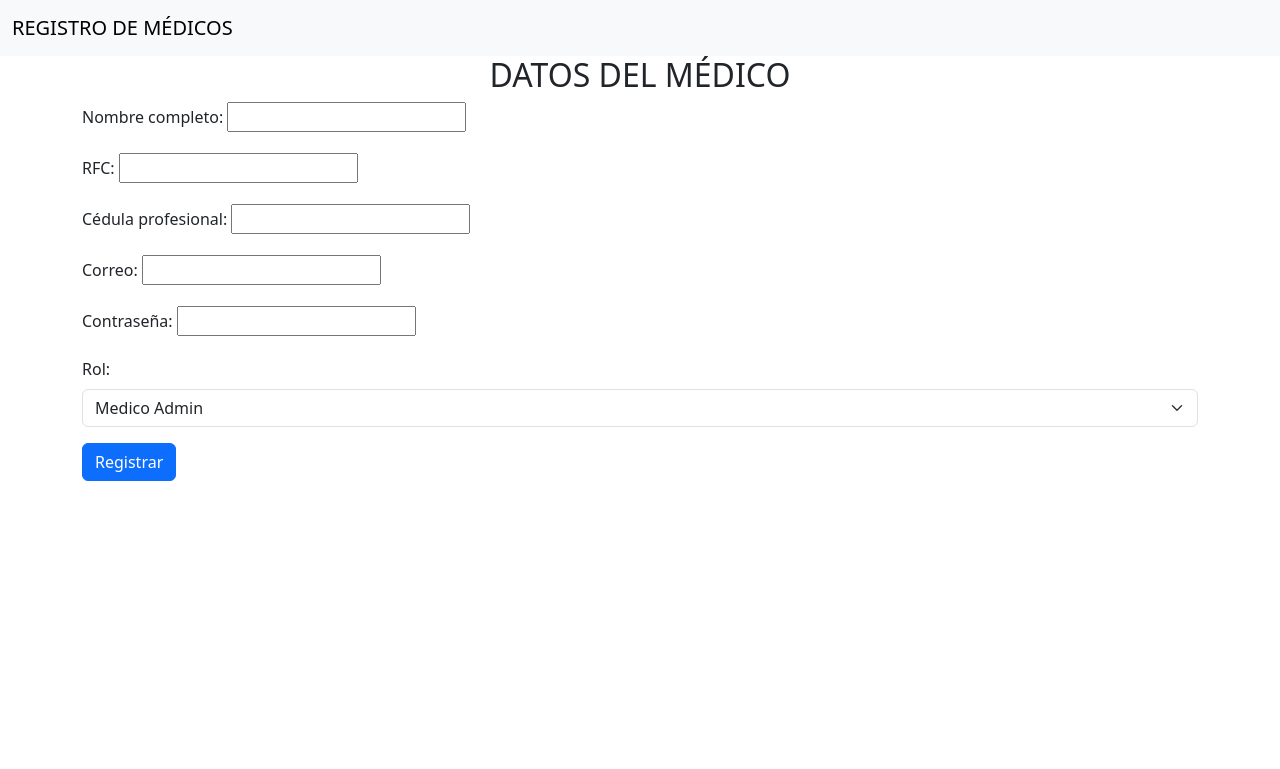
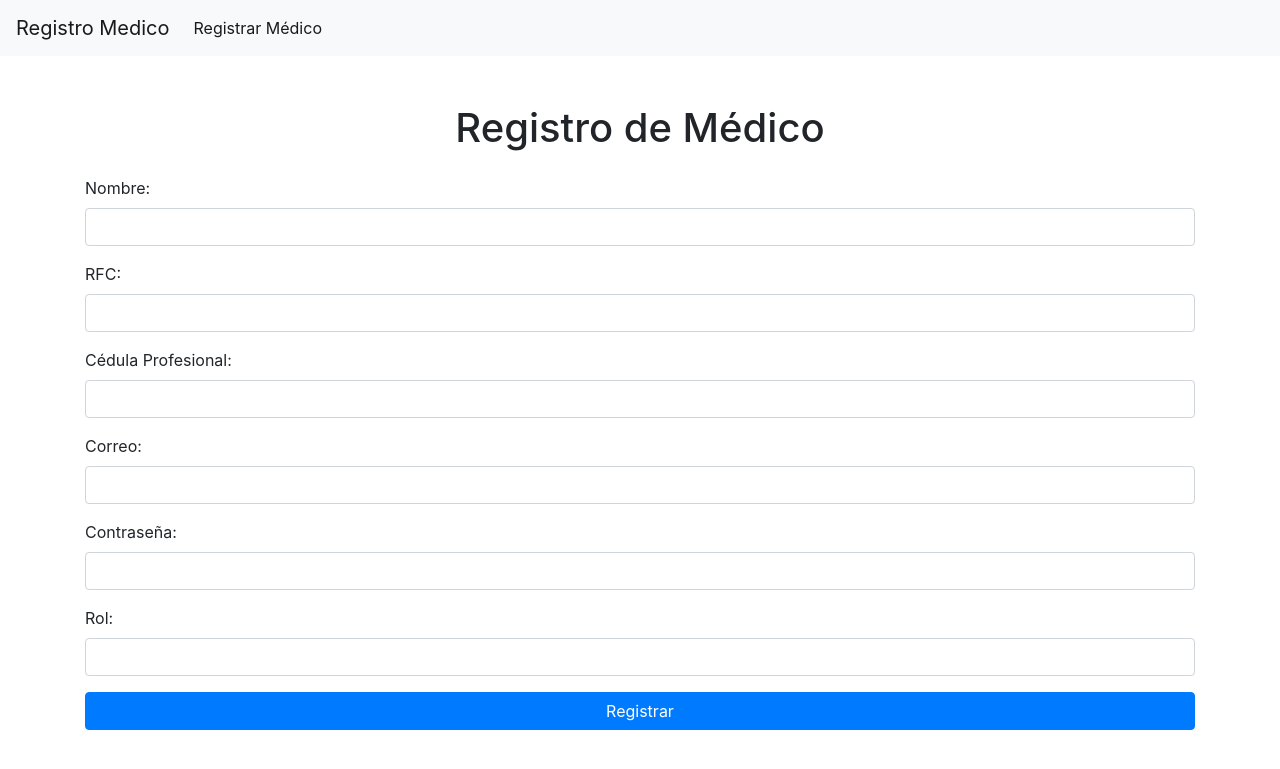
Before and after one commit to cristopher-loyola/POO195, a Flask app: page /registro in a window 1280 px wide. Shown: the top 769 px of the page. Run offline with Flask 3, Linux system fonts and the light colour scheme; some libraries are stand-ins or nearby versions.

Commit message:
practica 6 terminada funcionando

```diff
--- a/pruebaFlask/app.py
+++ b/pruebaFlask/app.py
@@ -1,6 +1,5 @@
 from flask import Flask, request, render_template, url_for, redirect, flash
 from flask_mysqldb import MySQL
-
 
 app = Flask(__name__)
 app.config['MYSQL_HOST'] = 'localhost'
@@ -10,17 +9,14 @@ app.config['MYSQL_DB'] = 'tbmedicos'
 
 app.secret_key = 'mysecretkey'
 
-
 mysql = MySQL(app)
 
 @app.route('/')
 def home():
     return render_template('index.html')
 
-@app.route('/registro')
+@app.route('/registro', methods=['GET', 'POST'])
 def formulario():
-    return render_template('GuardarAlbum.html')
-def guardarMedico():
     if request.method == 'POST':
         try:
             # Tomamos los datos que vienen por POST
@@ -33,14 +29,14 @@ def guardarMedico():
 
             # Enviamos a la BD
             cursor = mysql.connection.cursor()
-            cursor.execute('INSERT INTO medicos(nombre, rfc, cedula_profesional, correo, contraseña, rol) VALUES(%s, %s, %s, %s, %s, %s)', (Fnombre, Frfc, FcedulaP, FcorreoE, Fcontraseña, Frol))
+            cursor.execute('INSERT INTO tbmedicos (nombre, rfc, cedulaP, correoE, contraseña, rol) VALUES (%s, %s, %s, %s, %s, %s)', (Fnombre, Frfc, Fcedula, Fcorreo, Fcontraseña, Frol))
             mysql.connection.commit()
             flash('Médico registrado correctamente')
-            return redirect(url_for('index'))
+            return redirect(url_for('home'))
         except Exception as e:
             flash('Error al registrar el médico: ' + str(e))
-            return redirect(url_for('index'))
-
+            return redirect(url_for('formulario'))
+    return render_template('GuardarAlbum.html')
 
 if __name__ == '__main__':
     app.run(port=2000, debug=True)
--- a/pruebaFlask/templates/GuardarAlbum.html
+++ b/pruebaFlask/templates/GuardarAlbum.html
@@ -3,56 +3,55 @@
 <head>
     <meta charset="UTF-8">
     <meta name="viewport" content="width=device-width, initial-scale=1.0">
-    <link href="https://cdn.jsdelivr.net/npm/bootstrap@5.3.3/dist/css/bootstrap.min.css" rel="stylesheet" integrity="sha384-QWTKZyjpPEjISv5WaRU9OFeRpok6YctnYmDr5pNlyT2bRjXh0JMhjY6hW+ALEwIH" crossorigin="anonymous">
-    <title>Registro de Médicos</title>
+    <title>Registrar Médico</title>
+    <link href="https://stackpath.bootstrapcdn.com/bootstrap/4.5.2/css/bootstrap.min.css" rel="stylesheet">
 </head>
 <body>
-<form action="/GuardarAlbum" method="post">
-
-    <nav class="navbar bg-body-tertiary">
-        <div class="container-fluid">
-            <a class="navbar-brand" href="#">REGISTRO DE MÉDICOS</a>
+    <nav class="navbar navbar-expand-lg navbar-light bg-light">
+        <a class="navbar-brand" href="#">Registro Medico</a>
+        <button class="navbar-toggler" type="button" data-toggle="collapse" data-target="#navbarNav" aria-controls="navbarNav" aria-expanded="false" aria-label="Toggle navigation">
+            <span class="navbar-toggler-icon"></span>
+        </button>
+        <div class="collapse navbar-collapse" id="navbarNav">
+            <ul class="navbar-nav">
+                <li class="nav-item active">
+                    <a class="nav-link" href="{{ url_for('formulario') }}">Registrar Médico</a>
+                </li>
+            </ul>
         </div>
     </nav>
-    <div class="container">
-        <h2 class="text-center">DATOS DEL MÉDICO</h2>
 
-        <form action="">
-            <div class="mb-3">
-                <label for="nombre" class="form-label">Nombre completo:</label>
-                <input type="text" name="txtNombre">
+    <div class="container mt-5">
+        <h1 class="text-center">Registro de Médico</h1>
+        <form method="POST" class="mt-4">
+            <div class="form-group">
+                <label for="txtNombre">Nombre:</label>
+                <input type="text" name="txtNombre" id="txtNombre" class="form-control" required>
             </div>
-
-            <div class="mb-3">
-                <label for="rfc" class="form-label">RFC:</label>
-                <input type="text" name="txtRfc">
+            <div class="form-group">
+                <label for="txtRfc">RFC:</label>
+                <input type="text" name="txtRfc" id="txtRfc" class="form-control" required>
             </div>
-
-            <div class="mb-3">
-                <label for="cedula" class="form-label">Cédula profesional:</label>
-                <input type="text" name="txtCedula">
+            <div class="form-group">
+                <label for="txtCedula">Cédula Profesional:</label>
+                <input type="text" name="txtCedula" id="txtCedula" class="form-control" required>
             </div>
-
-            <div class="mb-3">
-                <label for="correo" class="form-label">Correo:</label>
-                <input type="email" name="txtCorreo">
+            <div class="form-group">
+                <label for="txtCorreo">Correo:</label>
+                <input type="email" name="txtCorreo" id="txtCorreo" class="form-control" required>
             </div>
-
-            <div class="mb-3">
-                <label for="contraseña" class="form-label">Contraseña:</label>
-                <input type="password" name="txtContraseña">
+            <div class="form-group">
+                <label for="txtContraseña">Contraseña:</label>
+                <input type="password" name="txtContraseña" id="txtContraseña" class="form-control" required>
             </div>
-
-            <div class="mb-3">
-                <label for="rol" class="form-label">Rol:</label>
-                <select class="form-select" name="txtrol">
-                    <option value="">Medico Admin</option>
-                    <option value="Medico">Médico</option>
-                </select>
+            <div class="form-group">
+                <label for="txtRol">Rol:</label>
+                <input type="text" name="txtRol" id="txtRol" class="form-control" required>
             </div>
-
-            <button type="submit" class="btn btn-primary">Registrar</button>
+            <button type="submit" class="btn btn-primary btn-block">Registrar</button>
         </form>
     </div>
+
+
 </body>
 </html>
```
Also changed, not shown: pruebaFlask/templates/index.html (+12 -10 lines).
